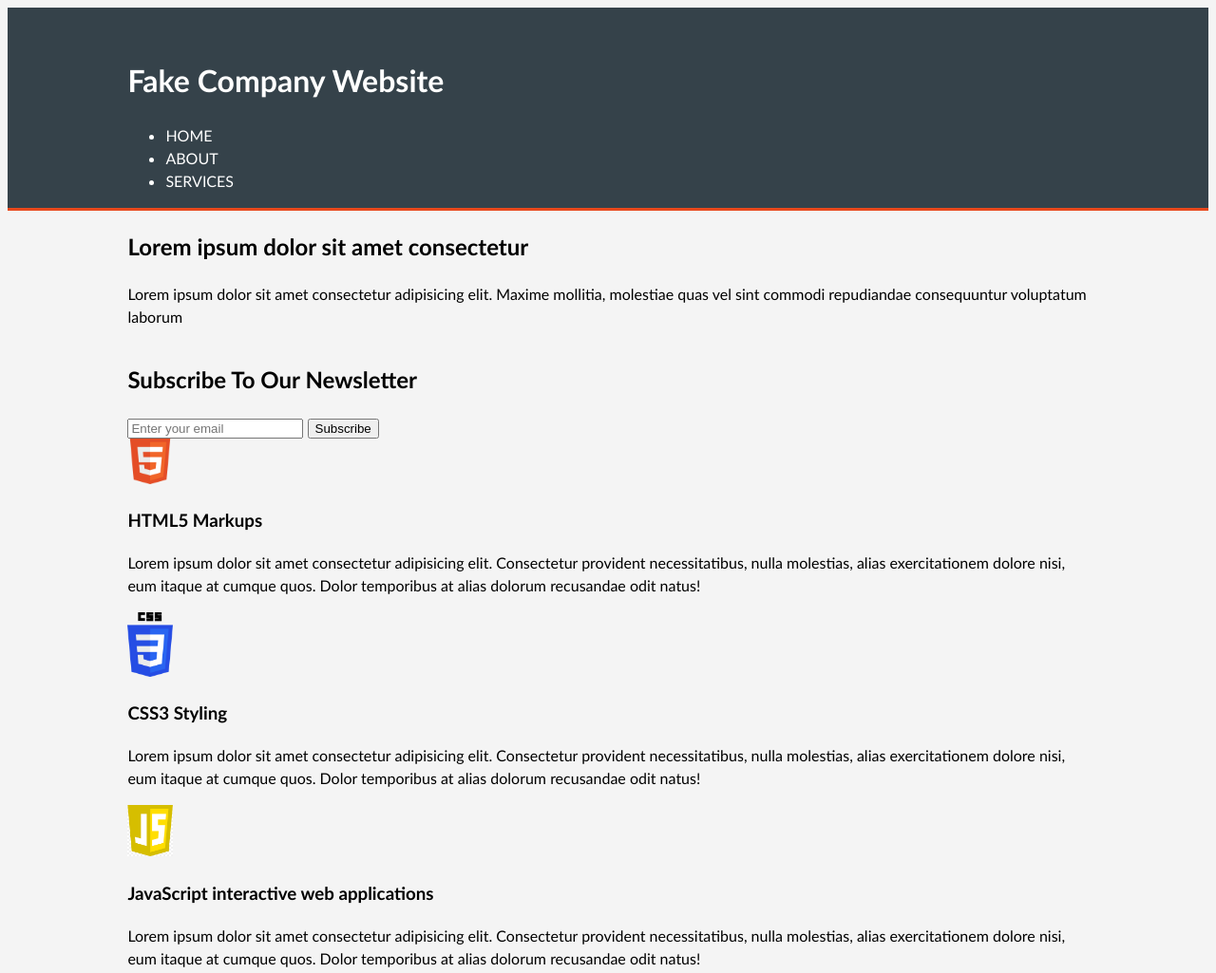
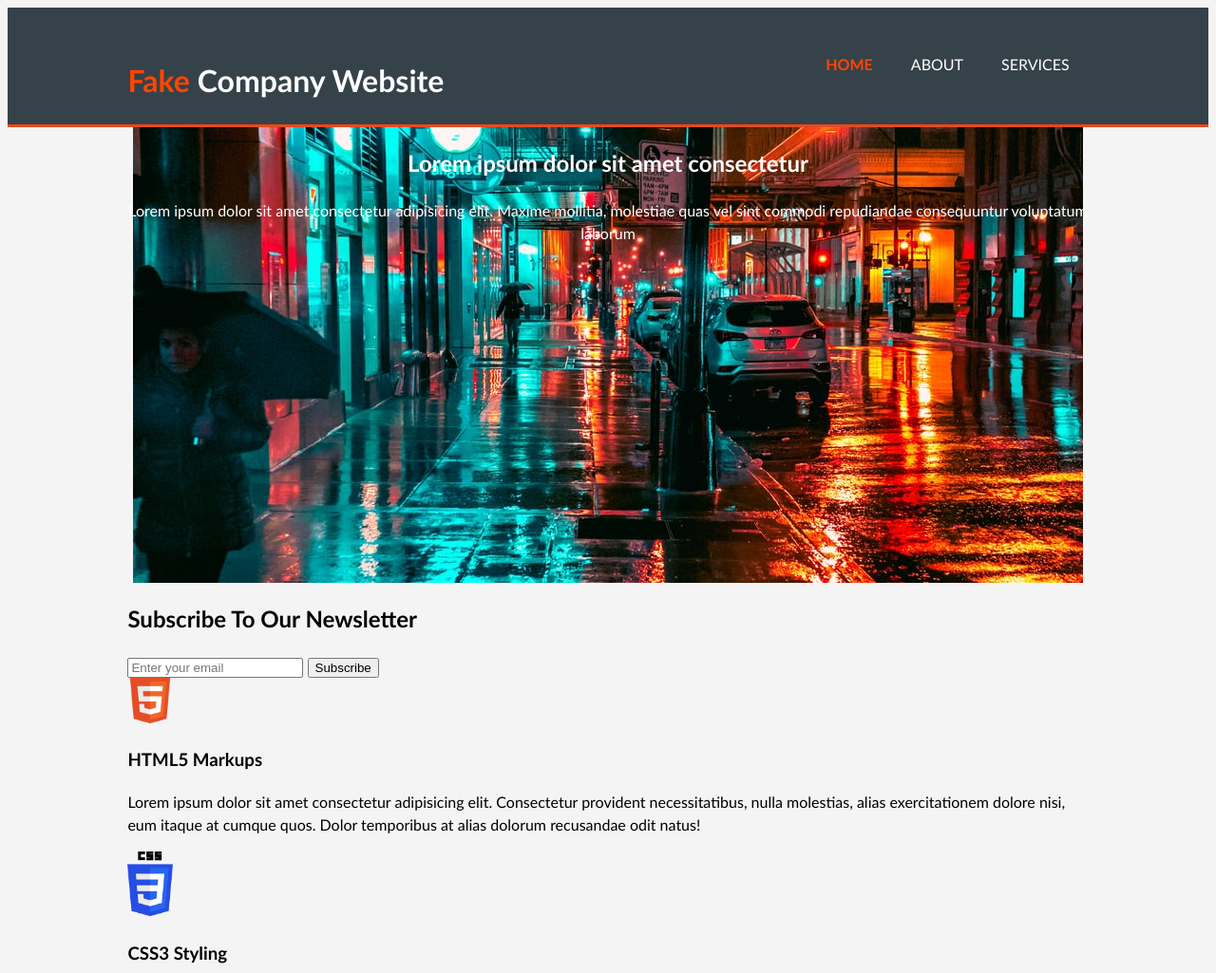
Before and after one commit to TylerDonghwi/Responsive-HTML, a plain HTML site: page index.html in a window 1280 px wide. Shown: the top 1025 px of the page at 95% size. Drawn offline with Linux system fonts and the light colour scheme.

Commit message:
showcase styling

```diff
--- a/index.html
+++ b/index.html
@@ -15,12 +15,12 @@
     <header>
         <div class="container">
             <div id="title">
-                <h1>Fake Company Website</h1>
+                <h1><span class="fake">Fake</span> Company Website</h1>
             </div>
             <nav>
                 <ul>
                     <li>
-                        <a href="index.html" title="homepage">HOME</a>
+                        <a class="current" href="index.html" title="homepage">HOME</a>
                     </li>
                     <li>
                         <a href="about.html" title="about us">ABOUT</a>
@@ -50,24 +50,24 @@
     </section>
 
     <section id="sections">
-        <div class="container">
+        <div class="container img-container">
             <div class="box">
-                <img src="img/html.png">
+                <img class="icons" src="img/html.png">
                 <h3>HTML5 Markups</h3>
                 <p>Lorem ipsum dolor sit amet consectetur adipisicing elit. Consectetur provident necessitatibus, nulla molestias, alias exercitationem dolore nisi, eum itaque at cumque quos. Dolor temporibus at alias dolorum recusandae odit natus!</p>
             </div>
             <div class="box">
-                <img src="img/css.png">
+                <img class="icons" src="img/css.png">
                 <h3>CSS3 Styling</h3>
                 <p>Lorem ipsum dolor sit amet consectetur adipisicing elit. Consectetur provident necessitatibus, nulla molestias, alias exercitationem dolore nisi, eum itaque at cumque quos. Dolor temporibus at alias dolorum recusandae odit natus!</p>
             </div>
             <div class="box">
-                <img src="img/JavaScript.png">
+                <img class="icons" src="img/JavaScript.png">
                 <h3>JavaScript interactive web applications</h3>
                 <p>Lorem ipsum dolor sit amet consectetur adipisicing elit. Consectetur provident necessitatibus, nulla molestias, alias exercitationem dolore nisi, eum itaque at cumque quos. Dolor temporibus at alias dolorum recusandae odit natus!</p>
             </div>
             <div class="box">
-                <img src="img/graphic-design.png">
+                <img class="icons" src="img/graphic-design.png">
                 <h3>Graphic Design</h3>
                 <p>Lorem ipsum dolor sit amet consectetur adipisicing elit. Consectetur provident necessitatibus, nulla molestias, alias exercitationem dolore nisi, eum itaque at cumque quos. Dolor temporibus at alias dolorum recusandae odit natus!</p>
             </div>
--- a/style.css
+++ b/style.css
@@ -33,6 +33,52 @@ header a {
     text-transform: uppercase;
 }
 
-img {
+header ul {
+    margin: 0;
+    padding: 0;
+}
+
+header li {
+    float: left;
+    display: inline;
+    padding: 0 1.25rem 0 1.25rem;
+}
+
+header #title {
+    float: left;
+}
+
+header #branding h1 {
+    margin: 0;
+}
+
+header nav {
+    float: right;
+    margin-top: 1rem;
+}
+
+header .fake,
+.current {
+    color: orangered;
+    font-weight: bold;
+}
+
+a:hover {
+    color: red;
+}
+
+
+/* showcase */
+
+#showcase {
+    min-height: 30rem;
+    background: url('img/background.jpg');
+    background-position: center;
+    background-repeat: no-repeat;
+    text-align: center;
+    color: white
+}
+
+.icons {
     width: 3rem;
 }
```
Also changed, not shown: img/background.jpg (added).
